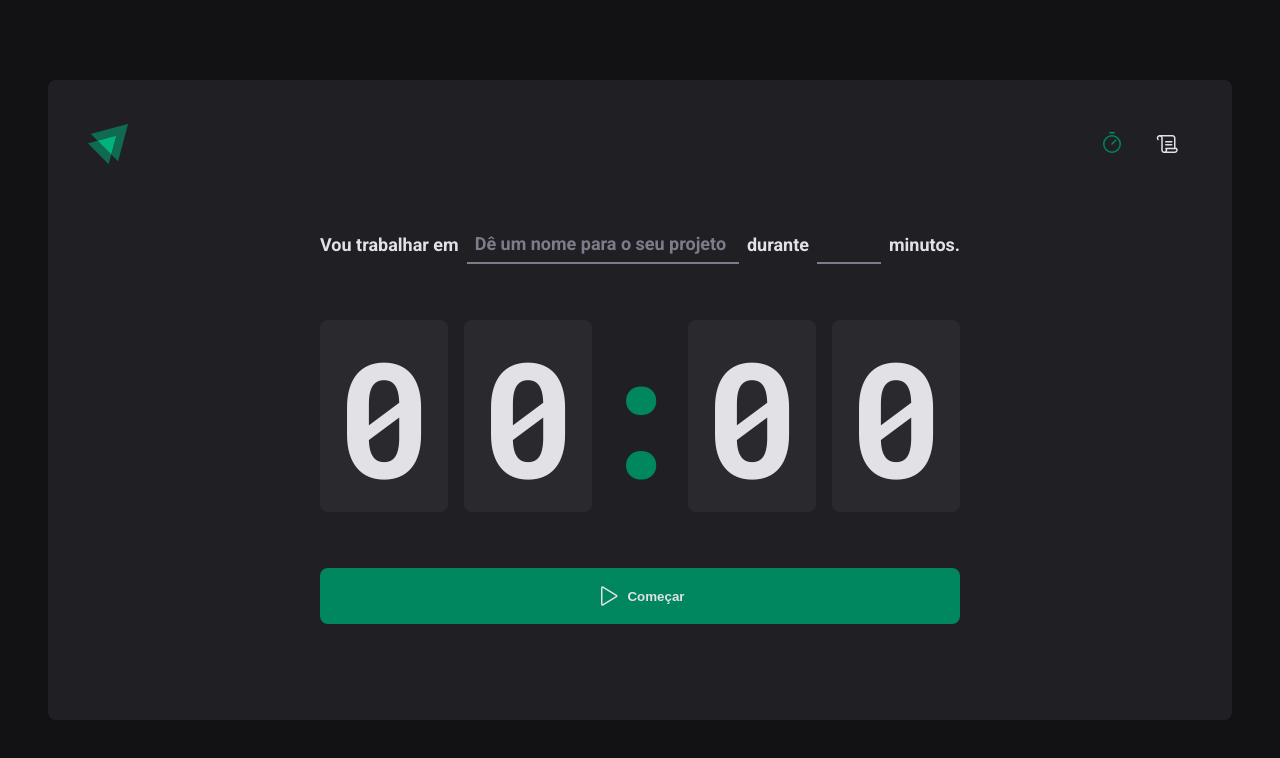
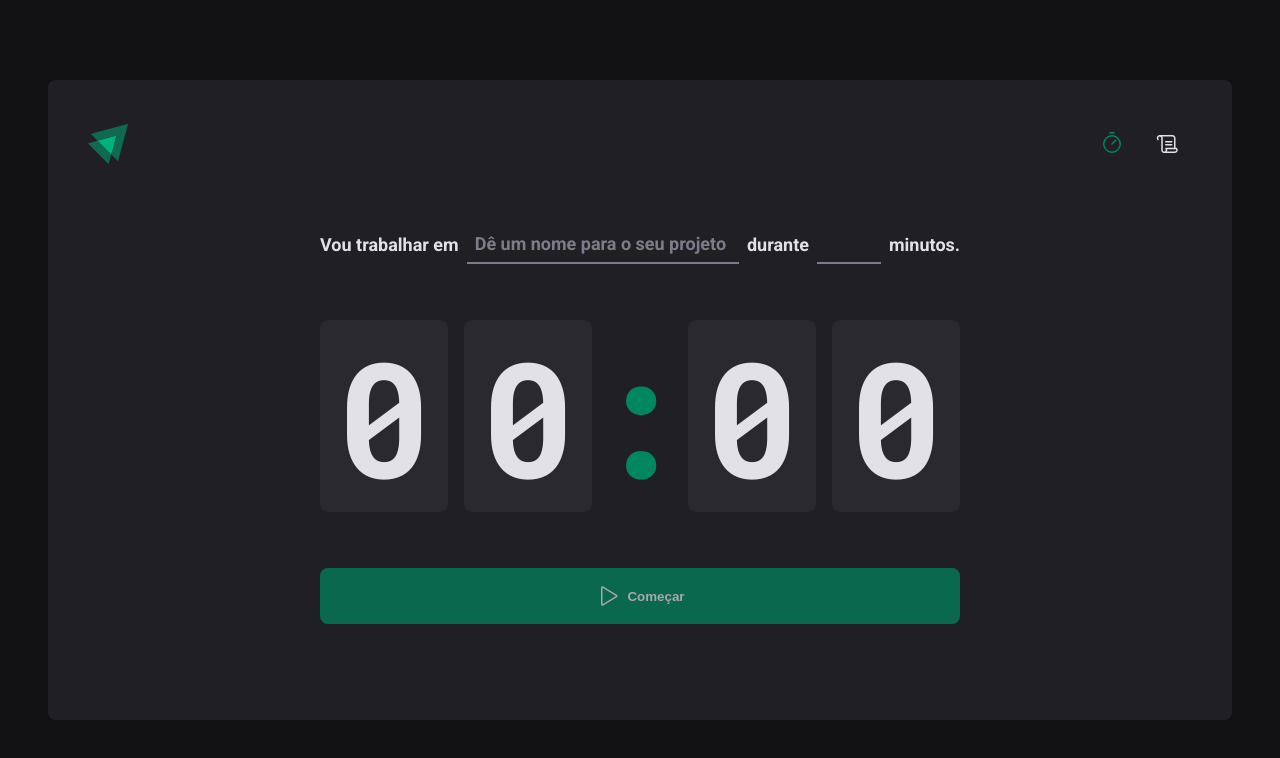
Before and after one commit to Luciano-Ferreira/ignite-timer, a React (Vite) app: page / in a window 1280 px wide. Shown: the top 758 px of the page. Built offline with nearby package versions, Linux system fonts and the light colour scheme.

Commit message:
feat: explain controlled and uncontrolled forms and using react-hook-form

```diff
--- a/package.json
+++ b/package.json
@@ -13,6 +13,7 @@
     "phosphor-react": "^1.4.1",
     "react": "^18.2.0",
     "react-dom": "^18.2.0",
+    "react-hook-form": "^7.43.1",
     "react-router-dom": "^6.8.1",
     "styled-components": "^5.3.6"
   },
--- a/src/pages/Home/index.tsx
+++ b/src/pages/Home/index.tsx
@@ -1,4 +1,5 @@
 import { Play } from 'phosphor-react'
+import { useForm } from 'react-hook-form'
 import {
   CountdownContainer,
   FormContainer,
@@ -10,15 +11,25 @@
 } from './styles'
 
 export function Home() {
+  const { register, handleSubmit, watch } = useForm()
+
+  function handleCreateNewCycle(data: any) {
+    console.log(data)
+  }
+
+  const task = watch('task')
+  const isSubmitDisabled = !task
+
   return (
     <HomeContainer>
-      <form action="">
+      <form action="" onSubmit={handleSubmit(handleCreateNewCycle)}>
         <FormContainer>
           <label htmlFor="">Vou trabalhar em</label>
           <TaskInput
             id="task"
             list="task-suggestions"
             placeholder="Dê um nome para o seu projeto"
+            {...register('task')}
           />
 
           <datalist id="task-suggestions">
@@ -35,6 +46,7 @@
             step={5}
             min={5}
             max={60}
+            {...register('minutesAmount', { valueAsNumber: true })}
           />
 
           <span>minutos.</span>
@@ -46,7 +58,7 @@
           <span>0</span>
           <span>0</span>
         </CountdownContainer>
-        <StartCountdownButton type="submit">
+        <StartCountdownButton disabled={isSubmitDisabled} type="submit">
           <Play size={24} />
           Começar
         </StartCountdownButton>
```
Also changed, not shown: 2 other files (tests, documents, lock files or other folders).
